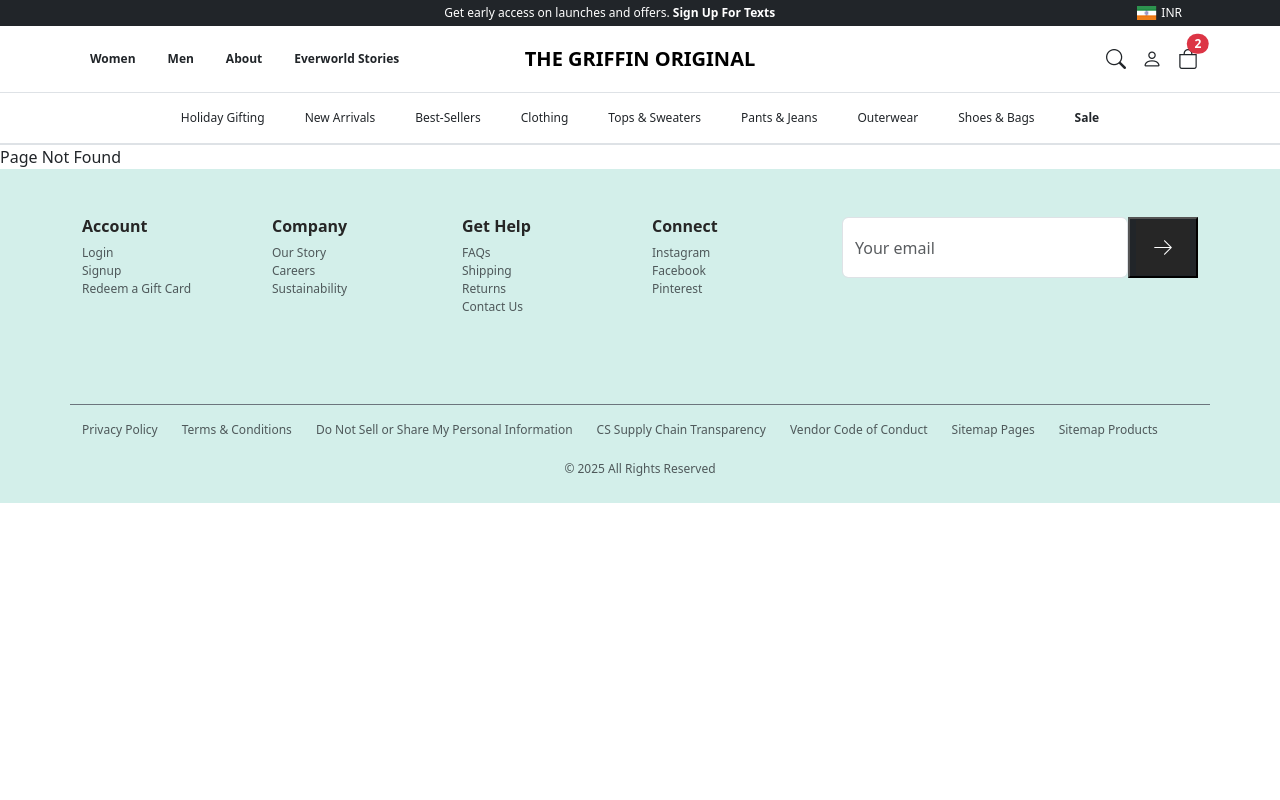
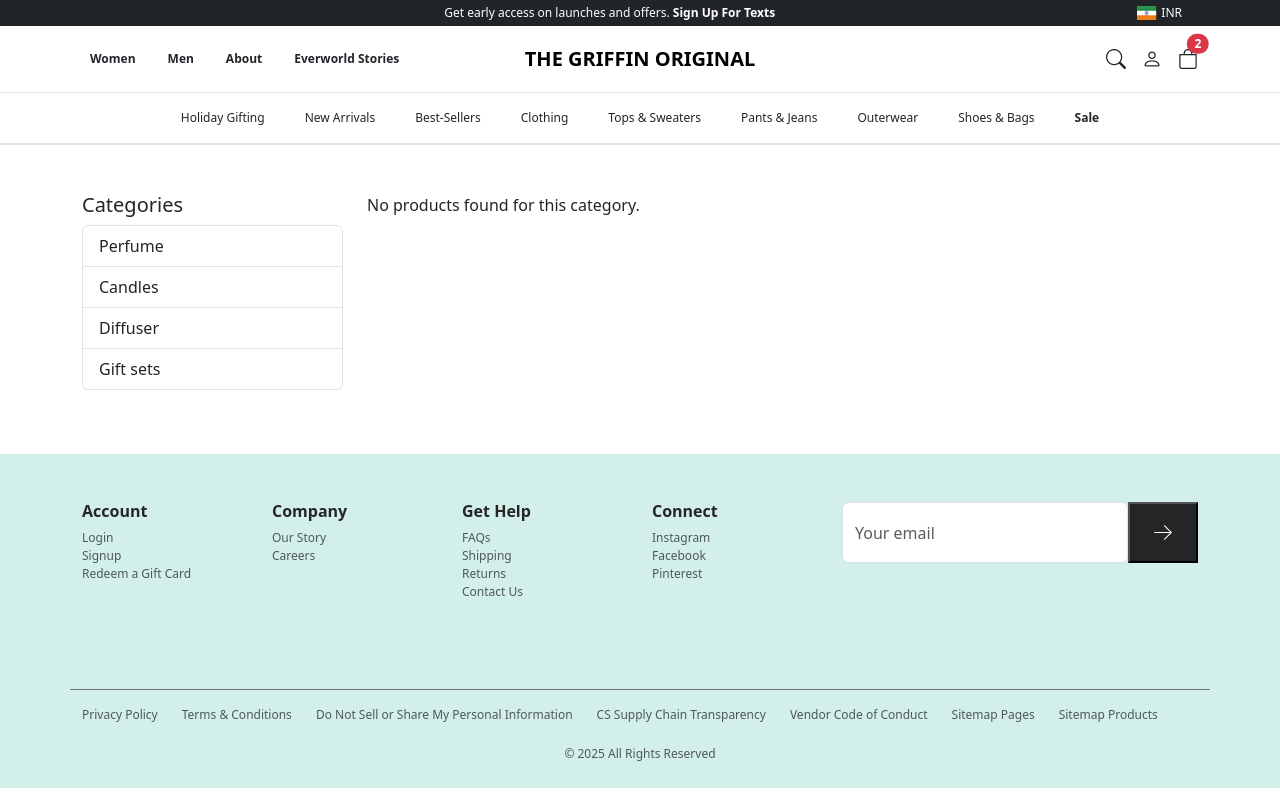
Before and after one commit to iambhairavpatil/griffin, a React (Vite) app: page /category/1 in a window 1280 px wide. Built offline with nearby package versions, Linux system fonts and the light colour scheme.

Commit message:
product listing - code pused

```diff
--- a/src/App.tsx
+++ b/src/App.tsx
@@ -10,6 +10,9 @@
 import Ourholiday from './component/Ourholiday';
 import Shipping from './component/Shipping';
 import Footer from './component/Footer';
+import ProductDetails from './component/ProductListing'; // ✅ Import new page
+import ProductListing from './component/ProductListing';
+import CategoryListing from './component/CategoryListing';
 
 function App() {
   return (
@@ -36,9 +39,17 @@
             </>
           }
         />
+
         <Route path="/about" element={<About />} />
+
+        {/* ✅ Product Details Page */}
+        <Route path="/product/:id" element={<ProductDetails />} />
+        <Route path="/category/:categoryName" element={<ProductListing />} />
+        <Route path="/category/:slug" element={<CategoryListing />} />
+        {/* 404 Page */}
         <Route path="*" element={<div>Page Not Found</div>} />
       </Routes>
+
       <Footer />
     </div>
   );
--- /dev/null
+++ b/src/component/CategoryListing.tsx
@@ -0,0 +1,12 @@
+import { useParams } from "react-router-dom";
+const CategoryListing: React.FC = () => {
+  const { slug } = useParams();
+
+  return (
+    <div className="container py-5">
+      <h2>Products for category: {slug}</h2>
+    </div>
+  );
+};
+
+export default CategoryListing;
--- a/src/component/Footer.tsx
+++ b/src/component/Footer.tsx
@@ -20,7 +20,6 @@
                                     <ul className="list-unstyled small">
                                         <li><a href="#" className="text-muted text-decoration-none">Our Story</a></li>
                                         <li><a href="#" className="text-muted text-decoration-none">Careers</a></li>
-                                        <li><a href="#" className="text-muted text-decoration-none">Sustainability</a></li>
                                     </ul>
                                 </div>
 
--- a/src/component/Product.tsx
+++ b/src/component/Product.tsx
@@ -1,41 +1,23 @@
+import { Link } from "react-router-dom"
+import { categories } from "../data/categories"; // adjust path if needed
 
   const Product: React.FC = () => {
     return (
-        <>
       <section className="py-5 text-center">
         <div className="container">
           <h2 className="mb-4">Shop by Category</h2>
           <div className="row g-3">
-
-                        <div className="col-6 col-md-2">
-                            <img src="../../src/assets/images/category1.png" className="img-fluid category-img" alt="" />
-                            <p>Perfume</p>
+            {categories.map((category) => (
+              <div key={category.id} className="col-6 col-md-2">
+                <Link to={`/category/${category.slug}`} className="text-decoration-none text-dark">
+                  <img src={category.image} className="img-fluid category-img" alt={category.name} />
+                  <p>{category.name}</p>
+                </Link>
               </div>
-                        <div className="col-6 col-md-2">
-                            <img src="../../src/assets/images/category6.png" className="img-fluid category-img" alt="" />
-                            <p>Perfume</p>
-                        </div>
-                        <div className="col-6 col-md-2">
-                            <img src="../../src/assets/images/category2.jpg" className="img-fluid category-img" alt="" />
-                            <p>Perfume</p>
-                        </div>
-                        <div className="col-6 col-md-2">
-                            <img src="../../src/assets/images/category3.png" className="img-fluid category-img" alt="" />
-                            <p>Perfume</p>
-                        </div>
-                        <div className="col-6 col-md-2">
-                            <img src="../../src/assets/images/category4.png" className="img-fluid category-img" alt="" />
-                            <p>Perfume</p>
-                        </div>
-                        <div className="col-6 col-md-2">
-                            <img src="../../src/assets/images/category5.jpg" className="img-fluid category-img" alt="" />
-                            <p>Perfume</p>
-                        </div>
+            ))}
           </div>
         </div>
       </section>
-        </>
-    )
-}
-
+    );
+  };
 export default Product
--- /dev/null
+++ b/src/component/ProductCard.tsx
@@ -0,0 +1,71 @@
+import { Link } from "react-router-dom";
+
+type ProductCardProps = {
+  id: number;
+  image: string;
+  name: string;
+  price: number;
+  originalPrice: number;
+  colors: string[];
+  tags: string[];
+  onSale?: boolean;
+};
+
+const ProductCard: React.FC<ProductCardProps> = ({
+  id,
+  image,
+  name,
+  price,
+  originalPrice,
+  colors,
+  tags,
+  onSale,
+}) => {
+  return (
+    <Link to={`/product/${id}`} className="text-decoration-none text-dark">
+      <div className="card h-100 position-relative">
+        {onSale && (
+          <span className="badge bg-danger position-absolute top-0 start-0 m-2">
+            30% off
+          </span>
+        )}
+        <img src={image} className="card-img-top" alt={name} />
+        <div className="card-body">
+          <h6 className="card-title">{name}</h6>
+          <p className="text-muted text-decoration-line-through">
+            ₹{originalPrice}
+          </p>
+          <p className="fw-bold">₹{price}</p>
+
+          <div className="d-flex gap-1 mb-2">
+            {colors?.map((c, i) => (
+              <span
+                key={i}
+                style={{
+                  width: 16,
+                  height: 16,
+                  borderRadius: "50%",
+                  backgroundColor: c,
+                  border: "1px solid #aaa",
+                }}
+              />
+            ))}
+          </div>
+
+          <div className="d-flex flex-wrap gap-1">
+            {tags?.map((tag, i) => (
+              <span
+                key={i}
+                className="badge bg-light text-dark border"
+              >
+                {tag}
+              </span>
+            ))}
+          </div>
+        </div>
+      </div>
+    </Link>
+  );
+};
+
+export default ProductCard;
--- /dev/null
+++ b/src/component/ProductListing.tsx
@@ -0,0 +1,71 @@
+import { useParams } from "react-router-dom";
+import ProductCard from "./ProductCard";
+
+
+const products = [
+  {
+    id: 1,
+    image: "../src/assets/images/category1.png",
+    name: "Floral Perfume",
+    price: 999,
+    originalPrice: 1299,
+    colors: ["#ff69b4", "#fff"],
+    tags: ["Floral", "Best Seller"],
+    onSale: true,
+    category: "perfume"
+  },
+  {
+    id: 2,
+    image: "../src/assets/images/category6.png",
+    name: "Wooden Candle",
+    price: 499,
+    originalPrice: 699,
+    colors: ["#8B4513", "#000"],
+    tags: ["Woody", "New"],
+    onSale: false,
+    category: "candles"
+  }
+];
+
+const categories = ["perfume", "candles", "diffuser", "gift sets"];
+
+const ProductListing = () => {
+  const { categoryName } = useParams();
+
+  const filteredProducts = products.filter(p => p.category === categoryName);
+
+  return (
+    <div className="container py-5">
+      <div className="row">
+        {/* Left Category Menu */}
+        <div className="col-md-3 mb-3">
+          <h5>Categories</h5>
+          <ul className="list-group">
+            {categories.map((cat) => (
+              <a key={cat} href={`/category/${cat}`} className="list-group-item list-group-item-action">
+                {cat.charAt(0).toUpperCase() + cat.slice(1)}
+              </a>
+            ))}
+          </ul>
+        </div>
+
+        {/* Right Products Display */}
+        <div className="col-md-9">
+          <div className="row g-3">
+            {filteredProducts.length > 0 ? (
+              filteredProducts.map((product) => (
+                <div className="col-md-4" key={product.id}>
+                  <ProductCard {...product} />
+                </div>
+              ))
+            ) : (
+              <p>No products found for this category.</p>
+            )}
+          </div>
+        </div>
+      </div>
+    </div>
+  );
+};
+
+export default ProductListing;
```
Also changed, not shown: src/component/FilterSidebar.tsx (added, +39 -0 lines). Lines whose indentation alone changed are shown as unchanged.
